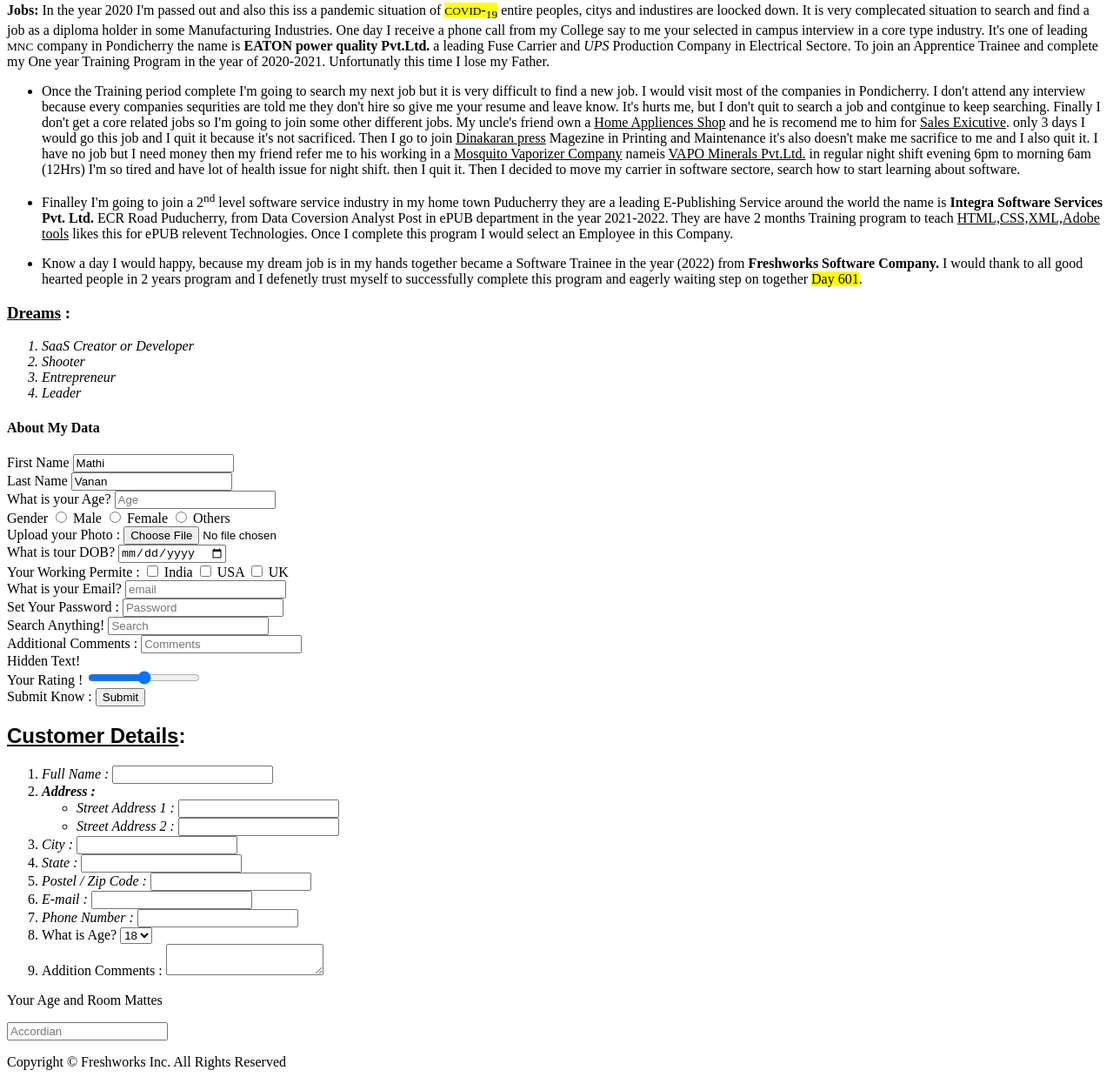
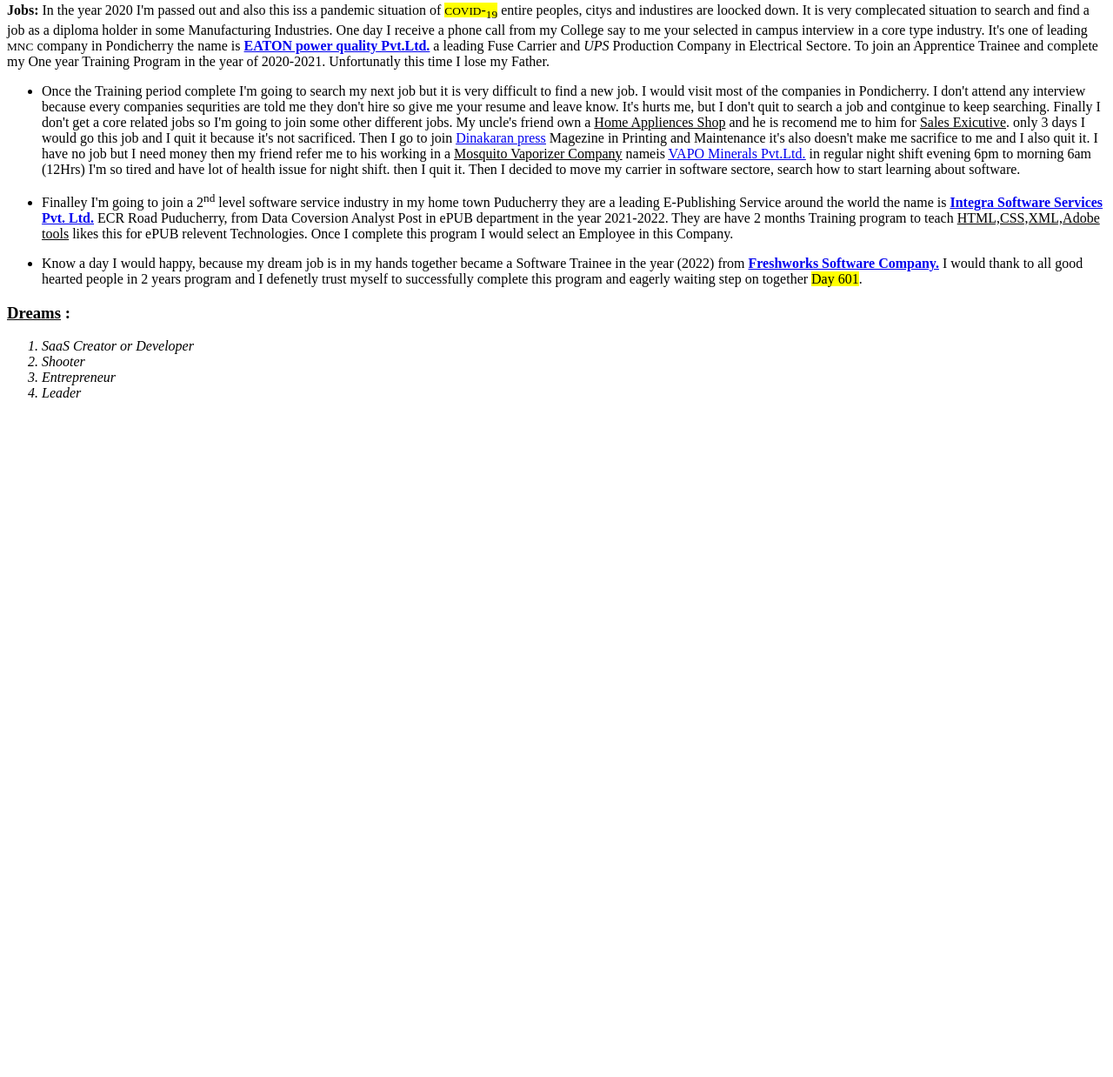
Before and after one commit to mathivanan8/mathivananpachiyappan, a plain HTML site: page index.html in a window 1280 px wide. Shown: the part 444-1682 px from the top of the page at 87% size. After the commit the page ends 921 px from the top, so only its background shows below. Drawn offline with Linux system fonts and the light colour scheme.

Commit message:
Add Links & Remove forms

```diff
--- a/index.html
+++ b/index.html
@@ -40,17 +40,17 @@
            <p><strong>College:</strong> I loved to studing Engineering Degree like (<b>B.E, B.Tech</b>), but I would change my decision for my family situation
            and help to support my father in less days. My father is a Crane Mechanic, he have health issue so i decided to quickly complete my studies and help him,
            So I choose <b>Diplome in Electronics and Communication Engineering</b> in 3 years program 2017-2020
-           from <i>Sri Manakula Vinayagar Polytechnic College</i> Madagedipet Puducherry. This I would be Participated a <em>Peper Presentation</em> about a topic
+           from <i><a href="https://smvptc.edu.in/">Sri Manakula Vinayagar Polytechnic College</a></i> Madagedipet Puducherry. This I would be Participated a <em>Peper Presentation</em> about a topic
            of <ins>Bio-Chips</ins> and won participate certificate. And I also Won my College Certificate for Regular <mark>100% Attendance</mark> and Centum<mark>(100/100)</mark> in <ins>"C" Programming</ins>.
            In this Time My friend says to me an software company was hiring without a degree, they hiring only 12<sup>th</sup> and Diploma holders, I ask him
-           Who they are? He told me <b>ZOHO Schools</b> of Learning from <ins>ZOHO Corporation</ins> in Chennai. I would attend the interview for <ins>School
+           Who they are? He told me <b><a href="https://www.zohoschools.com/">ZOHO Schools</a></b> of Learning from <ins><a href="https://www.zoho.com/">ZOHO Corporation</a></ins> in Chennai. I would attend the interview for <ins>School
            of Design</ins>, it but unfortunatly I'm not  sellected. Then I would successfully completed my diploma program without any backlogs with an <mark>1<sup>st</sup> class</mark>
            Distinction and score <mark>94%</mark> Marks. My College life end know.</p>
 
           <p><strong>Jobs:</strong> In the year 2020 I'm passed out and also this iss a pandemic situation of <mark><small>COVID</small>-<sub>19</sub></mark> entire peoples, citys and industires
          are loocked down. It is very complecated situation to search and find a job as a diploma holder in some Manufacturing Industries.
          One day I receive a phone call from my College say to me your selected in campus interview in a core type industry. It's one of leading <small>MNC</small> company
-          in Pondicherry the name is <b>EATON power quality Pvt.Ltd.</b> a leading Fuse Carrier and <i>UPS</i> Production Company in Electrical Sectore. To join an Apprentice
+          in Pondicherry the name is <b><a href="https://www.linkedin.com/company/eaton">EATON power quality Pvt.Ltd.</a></b> a leading Fuse Carrier and <i>UPS</i> Production Company in Electrical Sectore. To join an Apprentice
          Trainee and complete my One year Training Program in the year of 2020-2021. Unfortunatly this time I lose my Father.</p>
     <section>
          <ul>
@@ -58,16 +58,16 @@
          in Pondicherry. I don't attend any interview because every companies sequrities are told me they don't hire so give me your resume and leave know.
          It's hurts me, but I don't quit to search a job and contginue to keep searching. Finally I don't get a core related jobs so I'm going to join some other
          different jobs. My uncle's friend own a <ins>Home Appliences Shop</ins> and he is recomend me to him for <ins>Sales Exicutive</ins>. only 3 days I would go this job
-         and I quit it because it's not sacrificed. Then I go to join <ins>Dinakaran press</ins> Magezine in Printing and Maintenance it's also doesn't make me sacrifice
-         to me and I also quit it. I have no job but I need money then my friend refer me to his working in a <ins>Mosquito Vaporizer Company</ins> nameis <ins>VAPO Minerals Pvt.Ltd.</ins> in regular night shift
+         and I quit it because it's not sacrificed. Then I go to join <ins><a href="https://m.dinakaran.com/category/8867359">Dinakaran press</a></ins> Magezine in Printing and Maintenance it's also doesn't make me sacrifice
+         to me and I also quit it. I have no job but I need money then my friend refer me to his working in a <ins>Mosquito Vaporizer Company</ins> nameis <ins><a href="http://vapominerals.com/">VAPO Minerals Pvt.Ltd.</a></ins> in regular night shift
          evening 6pm to morning 6am (12Hrs) I'm so tired and have lot of health issue for night shift. then I quit it. Then I decided to move my carrier in software sectore, search how to start learning about software.
          </p></li>
          <li><p>Finalley I'm  going to join a 2<sup>nd</sup> level software service industry in my home town Puducherry they are a leading E-Publishing Service around the
-         world the name is <b>Integra Software Services Pvt. Ltd.</b> ECR Road Puducherry, from Data Coversion Analyst Post in ePUB department in the year
+         world the name is <b><a href="https://in.linkedin.com/company/integra-software-services-pvt-ltd">Integra Software Services Pvt. Ltd.</a></b> ECR Road Puducherry, from Data Coversion Analyst Post in ePUB department in the year
          2021-2022. They are have 2 months Training program to teach <ins>HTML,CSS,XML,Adobe tools</ins> likes this for ePUB relevent Technologies. Once I complete
          this program I would select an Employee in this Company.
         </p></li>
-        <li><p>Know a day I would happy, because my dream job is in my hands together became a Software Trainee in the year (2022) from <b>Freshworks Software Company.</b>
+        <li><p>Know a day I would happy, because my dream job is in my hands together became a Software Trainee in the year (2022) from <b><a href="https://in.linkedin.com/company/freshworks-inc">Freshworks Software Company.</a></b>
          I would thank to all good hearted people in 2 years program and I defenetly trust myself to successfully complete this program and eagerly waiting step on together <mark>Day 601</mark>.
          </p></li>
          </ul>
@@ -84,194 +84,5 @@
        </ol>
 	   </section>
 
-
-<h4 id="form"><b>About My Data</b></h4>
-<form>
-          <div>
-                <label>First Name</label>
-                <input
-				type="text"
-				placeholder="Firstname"
-				name="firstname"
-				id="firstname"
-				required="true"
-				value="Mathi"
-				readonly="true"
-				/>
-         </div>
-		 <div>
-                <label>Last Name</label>
-                <input
-				type="text"
-				placeholder="lastname"
-				name="lastname"
-				id="lastname"
-				required="true"
-				value="Vanan"
-				readonly="true"
-				/>
-         </div>
-		 <div>
-                <label>What is your Age?</label>
-                <input type="number" placeholder="Age"/>
-         </div>
-          <div>
-                  <label>Gender</label>
-				  <input type="radio" name="gender" />
-				  <label>Male</label>
-                  <input type="radio" name="gender" />
-				  <label>Female</label>
-                  <input type="radio" name="gender" />
-				  <label>Others</label>
-          </div>
-		  <div>
-                  <label>Upload your Photo : </label>
-                  <input type="file" placeholder="Photo"/>
-          </div>
-		  <div>
-                  <label>What is tour DOB?</label>
-                  <input type="date" required="true"/>
-          </div>
-		  <div>
-                 <label>Your Working Permite :</label>
-				  <input type="checkbox" />
-				  <label>India</label>
-                  <input type="checkbox" />
-				  <label>USA</label>
-                  <input type="checkbox" />
-				  <label>UK</label>
-	      </div>
-		  <div>
-                  <label>What is your Email?</label>
-                  <input required="true" placeholder="email"/>
-          </div>
-		  <div>
-                  <label>Set Your Password :</label>
-                  <input type="password" placeholder="Password"/>
-          </div>
-		   <div>
-                  <label>Search Anything!</label>
-                  <input type="search" placeholder="Search"/>
-          </div>
-		   <div>
-                  <label>Additional Comments :</label>
-                  <input type="tel" placeholder="Comments"/>
-          </div>
-		  <div>
-                  <label>Hidden Text!</label>
-                  <input type="hidden" placeholder="Age"/>
-          </div>
-		  <div>
-                  <label>Your Rating !</label>
-                  <input type="range" placeholder="Range"/>
-          </div>
-		  <div>
-                  <label>Submit Know : </label>
-                  <input type="submit" placeholder="Submit"/>
-          </div>
-		  </article>
-</form>
-
-
-<h2> <ins>Customer Details</ins>: </h2>
-
-<ol>
-      <li>
-	  <label><i>Full Name : </i></label>
-	  <input />
-	  </li>
-
-	  <li>
-	  <label><b><i>Address : </i></b></label>
-	  </li>
-
-	  <ul>
-	  <li>
-	  <label><i>Street Address 1 : </i></label>
-	  <input />
-	  </li>
-
-	  <li>
-	  <label><i>Street Address 2 : </i></label>
-	  <input />
-	  </li>
-	  </ul>
-
-	  <li>
-	  <label><i>City : </i></label>
-	  <input />
-	  </li>
-
-	  <li>
-	  <label><i>State : </i></label>
-	  <input />
-	  </li>
-
-	  <li>
-	  <label><i>Postel / Zip Code : </i></label>
-	  <input />
-	  </li>
-
-	  <li>
-	  <label><i>E-mail : </i></label>
-	  <input />
-	  </li>
-
-	  <li>
-	  <label><i>Phone Number : </i></label>
-	  <input />
-	  </li>
-
-	  <li>
-	  <label>What is Age?</label>
-	  <select>
-	  <option>18</option>
-	  <option>19<option>
-	  <option>20</option>
-	  </select>
-	  </li>
-
-	  <li>
-	  <label>Addition Comments :</label>
-	  <textarea/></textarea>
-</ol>
-<form>
-<div>
-<p>Your Age and Room Mattes</p>
-
-<input type="text" placeholder="Accordian"list="count"/>
-<datalist id="count">
-<option>1</option>
-<option>2</option>
-<option>3</option>
-<option>4</option>
-<option>5</option>
-<option>6</option>
-<option>7</option>
-<option>8</option>
-<option>9</option>
-<option>10</option>
-<option>11</option>
-<option>12</option>
-<option>13</option>
-<option>14</option>
-<option>15</option>
-<option>16</option>
-<option>17</option>
-<option>18</option>
-<option>19</option>
-<option>20</option>
-<option>Mathi</option>
-<option>Maruthu</option>
-<option>Ram</option>
-<option>Shiva</option>
-<option>Santhosh</option>
-<option>Susi</option>
-</datalist>
-</form>
-</div>
-</main>
-<footer>Copyright © Freshworks Inc. All Rights Reserved</footer>
-
    </body>
 </html>
```
